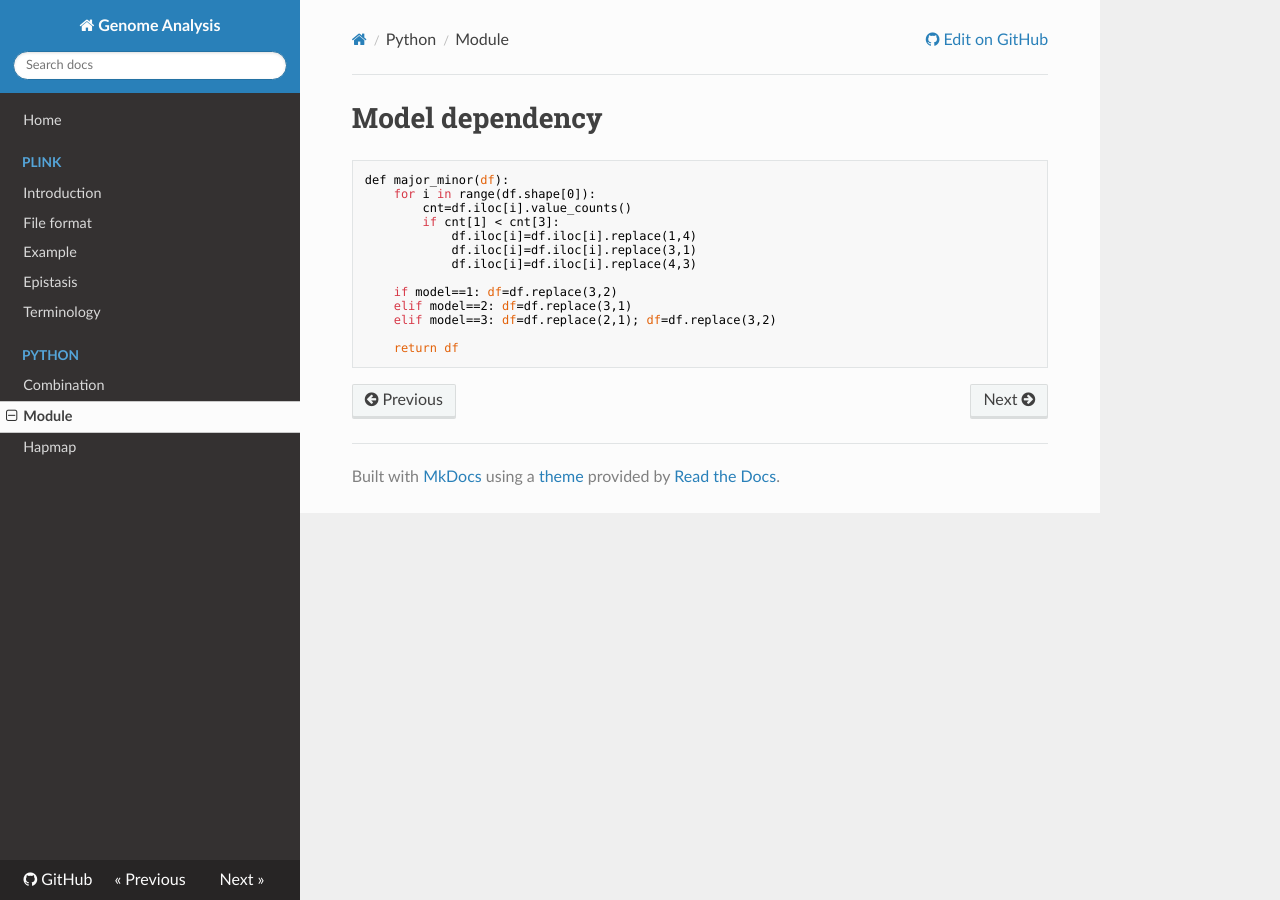
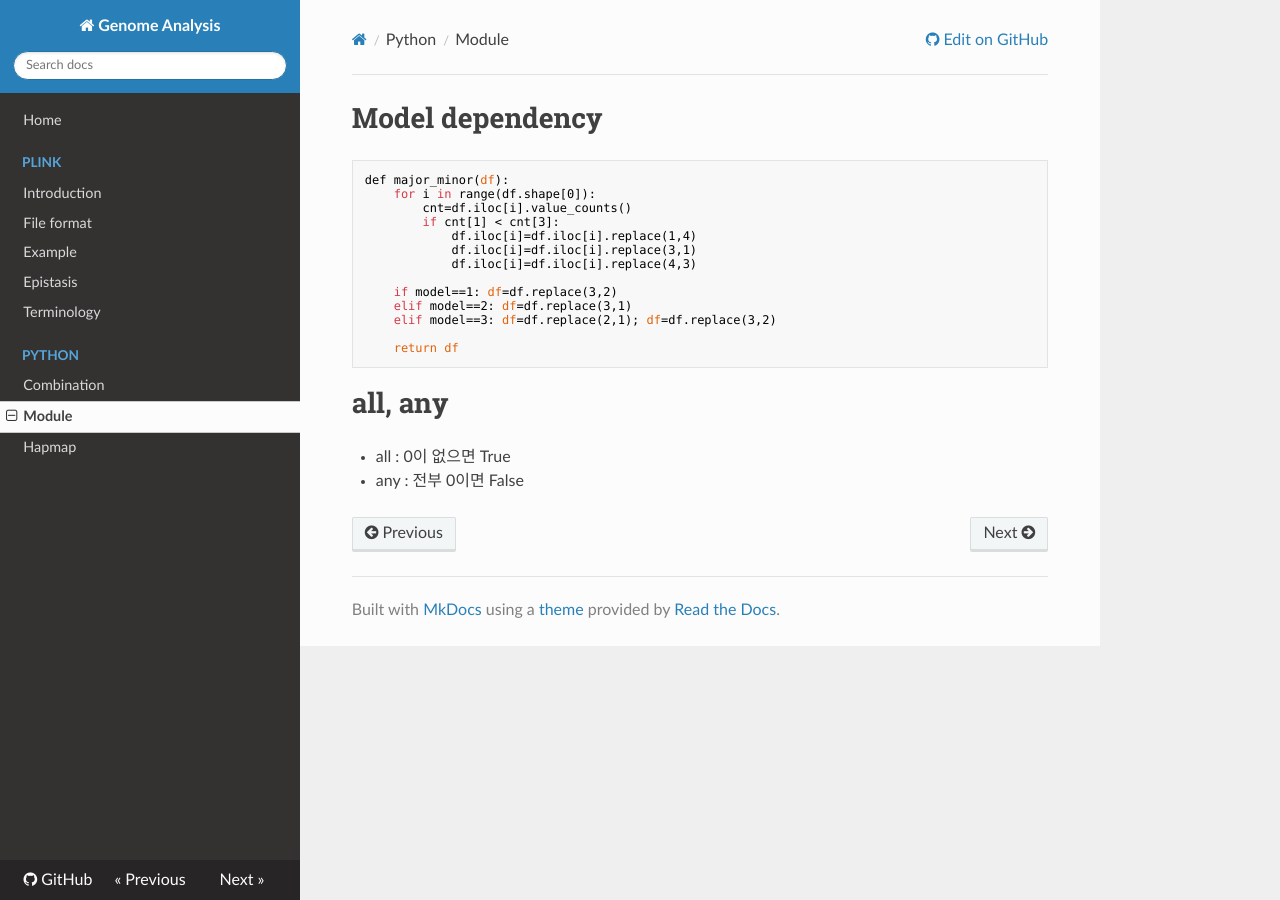
Before and after one commit to WonyoungCho/plink, an MkDocs documentation site: the page built from docs/module.md, in a window 1280 px wide. Built offline with MkDocs 1.6.1, drawn with Linux system fonts in a browser that asks for light colours; nearby versions of some CDN libraries; old or Windows-style settings are respelled for this version of MkDocs.

Commit message:
Update module.md

````diff
--- a/docs/module.md
+++ b/docs/module.md
@@ -14,3 +14,8 @@ def major_minor(df):
 
     return df
 ```
+
+# all, any
+
+- all : 0이 없으면 True
+- any : 전부 0이면 False
````
